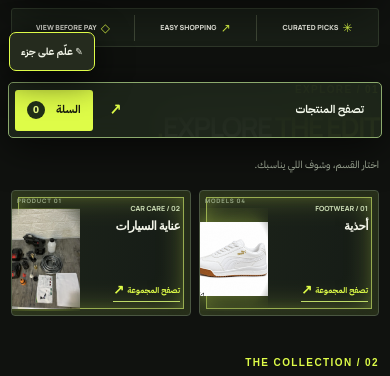
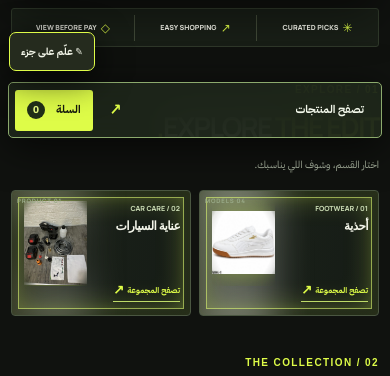
Before and after one commit to ahmedsalem18219996-collab/select-shop-sk-landing, a plain HTML site: page preview/select-v2/index.html in a window 390 px wide. Shown: the part 697-1073 px from the top of the page. Drawn offline with Linux system fonts and the light colour scheme; a web font is replaced by a local one.

Commit message:
feat(v2-preview): enable universal photo background blending and mobile fixes

```diff
--- a/preview/select-v2/index.html
+++ b/preview/select-v2/index.html
@@ -18,12 +18,13 @@
 <link rel="stylesheet" href="/preview/select-v2/feedback.css?v=1">
 <link rel="stylesheet" href="/preview/select-v2/lime-atelier.css?v=2">
 <link rel="stylesheet" href="/preview/select-v2/editorial-refinement.css?v=2">
-<link rel="stylesheet" href="/preview/select-v2/product-photo-cover.css?rev=aeb9f013">
+<link rel="stylesheet" href="/preview/select-v2/product-photo-cover.css?rev=7793aa88">
 <script>window.SELECT_SHOP_PREVIEW_ONLY=true;</script>
 <script defer src="/preview/select-v2/catalog.js?v=1"></script>
 <script defer src="/preview/select-v2/app.js?v=2"></script>
 <script defer src="/preview/select-v2/brand-interactions.js?v=1"></script>
 <script defer src="/preview/select-v2/feedback.js?v=2"></script>
+<script defer src="/preview/select-v2/product-photo-stage.js?rev=e21ab4fc"></script>
 </head>
 <body>
 <a href="/preview/select-v2/#main" class="skip">تخطّي إلى المحتوى</a>
```
